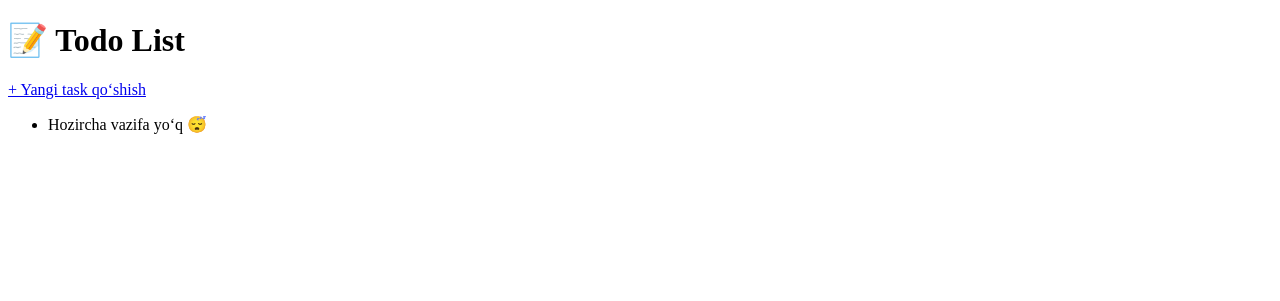
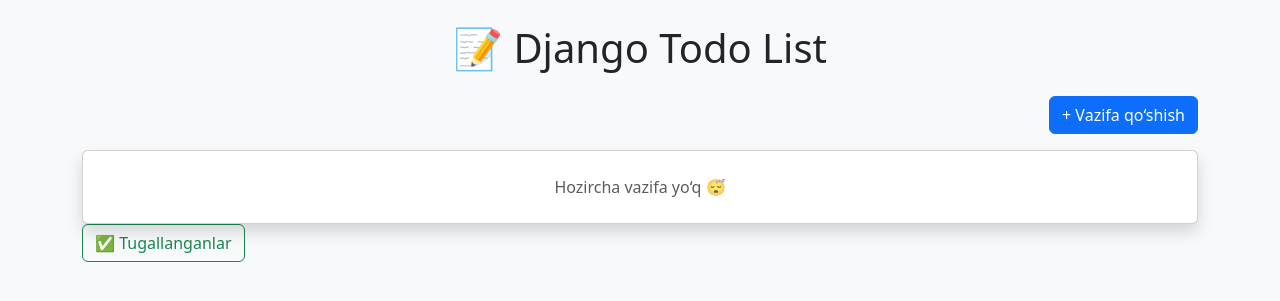
Before and after one commit to rashidovdev1/djangom_projects, a Django app: template todo/tasks/templates/tasks/task_list.html in a window 1280 px wide. Shown: the top 301 px of the page. Run offline with Django 5.2, Linux system fonts and the light colour scheme; the template is opened without the code that fills it, so the values that code supplies are empty.

Commit message:
base.html added

```diff
--- /dev/null
+++ b/todo/tasks/templates/tasks/base.html
@@ -0,0 +1,15 @@
+<!DOCTYPE html>
+<html lang="en">
+<head>
+    <meta charset="UTF-8">
+    <title>{% block title %}Todo List{% endblock %}</title>
+    <link href="https://cdn.jsdelivr.net/npm/bootstrap@5.3.2/dist/css/bootstrap.min.css" rel="stylesheet">
+</head>
+<body class="bg-light">
+    <div class="container py-4">
+        <h1 class="text-center mb-4">📝 Django Todo List</h1>
+        {% block content %}
+        {% endblock %}
+    </div>
+</body>
+</html>
--- a/todo/tasks/templates/tasks/task_list.html
+++ b/todo/tasks/templates/tasks/task_list.html
@@ -1,23 +1,40 @@
-<!DOCTYPE html>
-<html lang="en">
-<head>
-    <meta charset="UTF-8">
-    <title>Todo List</title>
-</head>
-<body>
-    <h1>📝 Todo List</h1>
-    <a href="{% url 'add_task' %}">+ Yangi task qo‘shish</a>
-    <ul>
+{% extends 'tasks/base.html' %}
+{% block title %}Barcha vazifalar{% endblock %}
+{% block content %}
+
+<div class="mb-3 text-end">
+    <a href="{% url 'add_task' %}" class="btn btn-primary">+ Vazifa qo‘shish</a>
+</div>
+
+<div class="card shadow p-3">
+    <ul class="list-group list-group-flush">
         {% for task in tasks %}
-            <li>
-                {% if task.complete %}✅{% else %}⬜{% endif %}
-                {{ task.title }}
-                <a href="{% url 'update_task' task.id %}">Edit</a> |
-                <a href="{% url 'delete_task' task.id %}">Delete</a>
+            <li class="list-group-item d-flex justify-content-between align-items-center">
+                <div>
+                    {% if task.complete %}
+                        <span class="text-decoration-line-through text-success">{{ task.title }}</span>
+                    {% else %}
+                        <span>{{ task.title }}</span>
+                    {% endif %}
+                </div>
+                <div>
+                    <a href="{% url 'update_task' task.id %}" class="btn btn-sm btn-outline-warning">✏️</a>
+                    <a href="{% url 'delete_task' task.id %}" class="btn btn-sm btn-outline-danger">🗑️</a>
+                </div>
             </li>
         {% empty %}
-            <li>Hozircha vazifa yo‘q 😴</li>
+            <li class="list-group-item text-center text-muted">Hozircha vazifa yo‘q 😴</li>
         {% endfor %}
     </ul>
-</body>
-</html>
+</div>
+
+<div class="mb-3">
+    {% if show_completed %}
+        <a href="?show=todo" class="btn btn-outline-secondary">⬅️ Tugallanmaganlar</a>
+    {% else %}
+        <a href="?show=done" class="btn btn-outline-success">✅ Tugallanganlar</a>
+    {% endif %}
+</div>
+
+
+{% endblock %}
```
Also changed, not shown: todo/tasks/templates/tasks/add_task.html (+13 -13 lines), todo/tasks/templates/tasks/update_task.html (+17 -17 lines), todo/tasks/views.py (+8 -0 lines), todo/db.sqlite3.
